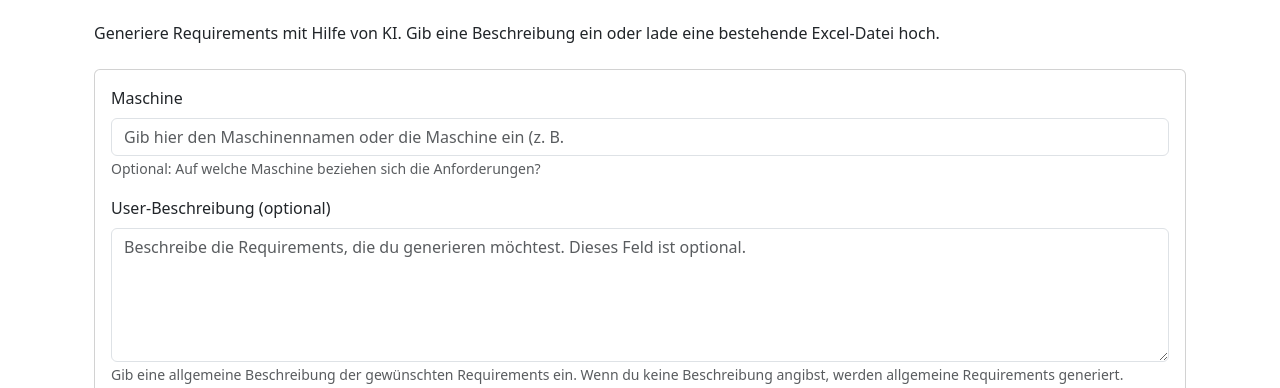
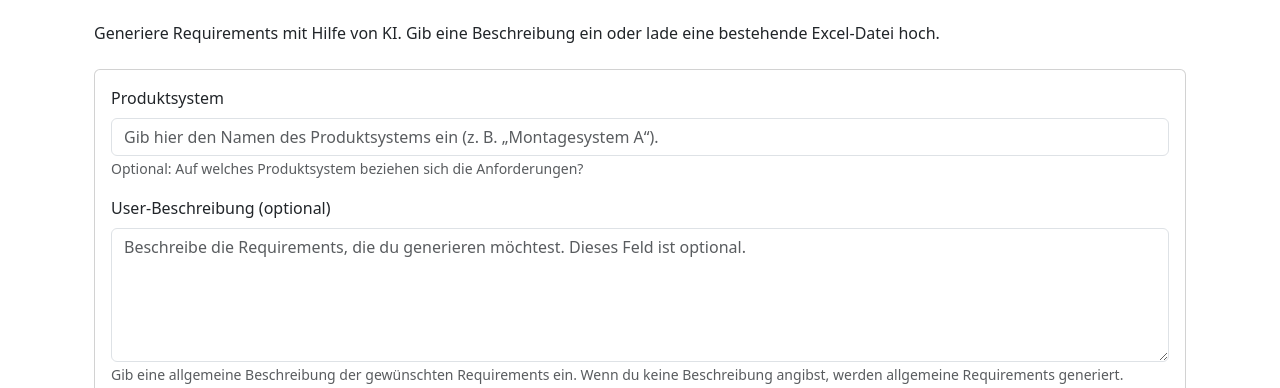
Before and after one commit to Aliwes1999/Interface_for_MBSE_Models, a Flask app: template app/templates/agent/agent.html in a window 1280 px wide. Shown: the part 249-637 px from the top of the page. Run offline with Flask 3, Linux system fonts and the light colour scheme; the template is opened without the code that fills it, so the values that code supplies are empty.

Commit message:
Rename "Maschine" to "Produktsystem" in form for clarity and update placeholder text

```diff
--- a/app/templates/agent/agent.html
+++ b/app/templates/agent/agent.html
@@ -20,15 +20,19 @@ endblock %} {% block content %}
     <div class="card-body">
       <form id="agent-form">
         <div class="mb-3">
-          <label for="maschine" class="form-label">Maschine</label>
-          <input type="text" class="form-control" id="maschine" name="maschine"
-          placeholder="Gib hier den Maschinennamen oder die Maschine ein (z. B.
-          "Maschine A")." />
-          <small class="form-text text-muted"
-            >Optional: Auf welche Maschine beziehen sich die
-            Anforderungen?</small
-          >
+          <label for="produktsystem" class="form-label">Produktsystem</label>
+          <input
+            type="text"
+            class="form-control"
+            id="produktsystem"
+            name="produktsystem"
+            placeholder="Gib hier den Namen des Produktsystems ein (z. B. „Montagesystem A“)."
+          />
+          <small class="form-text text-muted">
+            Optional: Auf welches Produktsystem beziehen sich die Anforderungen?
+          </small>
         </div>
+
 
         <div class="mb-3">
           <label for="user_description" class="form-label"
```
